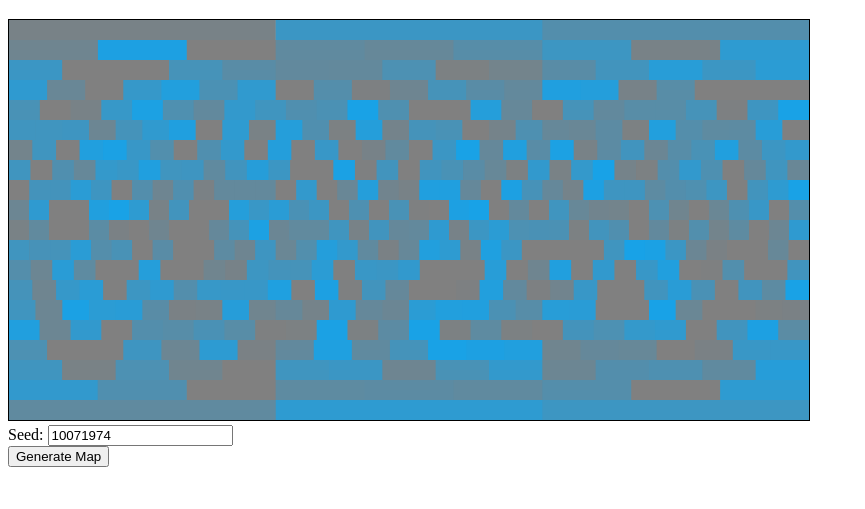
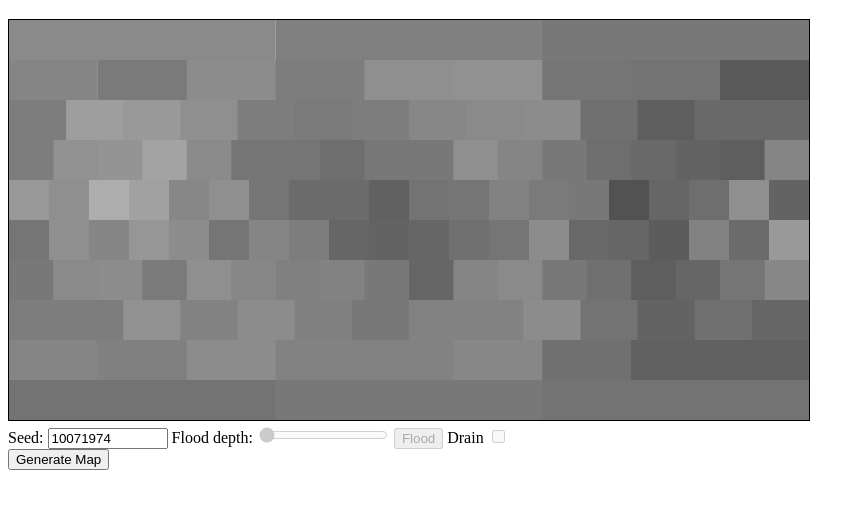
Before and after one commit to bdore37/mapproject, a plain HTML site: page index.html in a window 1280 px wide. Both pictures are taken after a click on the button "Generate Map". Shown: the part 61-570 px from the top of the page, without its empty margins (0-865 px from the left). Drawn offline with Linux system fonts and the light colour scheme.

Commit message:
Add files via upload
On index mainly disabled poorly functioning features (water)
On map.js, lots of stuff

```diff
--- a/index.html
+++ b/index.html
@@ -16,7 +16,12 @@
 
 <form id="control">
   <label for="seed">Seed:</label>
-  <input type="text" id="seed" name="seed" value="10071974">
+  <input type="number" id="seed" name="seed" min="0" max="2147483646" value="10071974">
+  <label for="flooddepth">Flood depth:</label>
+  <input type="range" id="flooddepth" name-"flooddepth" min="0" max="1" step="0.01" value="0" disabled>
+  <input type="button" onclick="floodAll();" value="Flood" disabled>
+  <label for="drain">Drain</label>
+  <input type="checkbox" id="drain" name="drain" disabled>
 </form>
 
 <button onclick="generateMap();">Generate Map</button>
--- a/map.js
+++ b/map.js
@@ -2,28 +2,92 @@
 
 const seedInput = document.getElementById("seed");
 let theSeed = seedInput.value; // 0 < X < m
-const mapWidth = 40; // Maybe irrelevant with mapType sets
-const mapHeight = 20; // Maybe this becomes "size"
+
+const floodDepthInput = document.getElementById("flooddepth");
+const drainSwitch = document.getElementById("drain").checked;
+
+const mapSize = 10; // Should be even for now
 const fullMap = [[]]; // Multidimensional ([r][c]) array
-const mapTypes = new Map();
 
 // -- Set Up Maps Structures --
 
-mapTypes.set("full", [3, 9, 15, 21, 26, 30, 34, 37, 39, 40, 40, 39, 37, 34, 30, 26, 21, 15, 9, 3]); // Figure out how to do this programmatically
+const mapTypes = new Map();
+buildStructures();
 
 // -- Objects --
+
+function locationObj(x, y) {
+
+this.x = x;
+this.y = y;
+this.z = 0;
+
+}
+
+function neighborObj() {
+
+this.top = []; // Top neighbors from left to right
+this.bottom = []; // Bottom neighbors from left to right
+this.left = {};
+this.right = {};
+
+this.all = function() {
+
+  let a = [];
+
+  for (let n = 0; n < this.top.length; n++) {
+    a.push(this.top[n]);
+  }
+
+  for (let n =0; n< this.bottom.length; n++) {
+    a.push(this.bottom[n]);
+  }
+
+  a.push(this.left);
+  a.push(this.right);
+
+  return a;
+}
+
+}
+
+function earthObj(start, value) {
+
+this.type = "";
+this.start = start; // Where this layer starts
+this.value = value; // How deep/high this layer is
+
+}
 
 function mapChunk(value) {
 
 this.id = "";
-this.value = value; // Randomized underlying value which will influence ultimate height
+this.location = []; // x, y, z
+this.value = value; // Underlying value which will influence ultimate height
 this.map = []; // Array of subordinate chunks - might be better the other way
 this.earth = []; // Array of earth layers
 this.water = 0; // -Array of water layers- Currently level of water
 this.air = []; // Array of air layers
 this.pressure = 0; // Vector indicating pressure
 
-this.neighbors = []; // All chunks touching this one
+this.neighbors = {}; // All chunks touching this one
+this.neighborhood = function() {
+// All chunks touching neighbors
+  let temp = [];
+  let members = [];
+
+  for (let n = 0; n < this.neighbors.all().length; n++) {
+    temp.push(this.neighbors.all()[n]);
+  }
+
+  for (let n = 0; n < temp.length; n++) {
+    for (let m = 0; m < temp[n].neighbors.all().length; m++) {
+      members.push(temp[n].neighbors.all()[m]);
+    }
+  }
+
+  return members;
+};
 
 this.flood = function(depth) {
 // What happens to the water layer
@@ -67,30 +131,66 @@ this.drain = function() {
   }
 };
 
-this.erode = function()  {}; // This might actually be used for all layers to simulate movement from "high" to low
+this.erode = function() {}; // This might actually be used for all layers to simulate movement from "high" to low
 this.warp = function() {}; // Maybe think of another name. Simulating continental drift
 
 }
 
 // -- Functions --
 
+function buildStructures() {
+// Identifies number of columns per row for a sphere
+
+const halfHeight = Math.round(mapSize / 2);
+const colsPerRow = [];
+let colsTop = 0;
+let colsBottom = 0;
+let cols = 0;
+let rowTop = 0;
+let rowBottom = 0;
+let rowIncrement = 0;
+let rowIndex = [];
+
+for (let l = (halfHeight - 1); l >= 0; l--){
+  rowTop = l + 1;
+  rowBottom = l;
+  colsTop = Math.cos(rowTop * Math.PI / 2 / halfHeight) * halfHeight * 4;
+  colsBottom = Math.cos(rowBottom * Math.PI / 2 / halfHeight) * halfHeight * 4;
+  cols = Math.round((colsTop + colsBottom) / 2);
+  colsPerRow.push(cols);
+
+  rowIndex.push(rowIncrement);
+  rowIncrement += cols;
+}
+
+for (let l = (halfHeight - 1); l >= 0; l--){
+  colsPerRow.push(colsPerRow[l]);
+
+  rowIndex.push(rowIncrement);
+  rowIncrement += colsPerRow[l];
+}
+
+mapTypes.set("full", colsPerRow);
+mapTypes.set("fullRowIndex", rowIndex);
+
+}
+
 function assignNeighbors() {
 // This has to be done after all the mapChunks are created
 
 let neighbor = {};
-let neighbors = [];
 let maxCols = 0;
 let neighborCols = 0;
 let min = 0;
 let max = 0;
 
-for (let r = 0; r < mapHeight; r++) {
+for (let r = 0; r < mapSize; r++) {
 
   maxCols = mapTypes.get("full")[r];
 
   for (let c = 0; c < maxCols; c++) {
 
-    neighbors.length = 0;
+    fullMap[r][c].neighbors = new neighborObj();
 
     // Left neighbor
     if (c === 0) {
@@ -98,7 +198,7 @@ for (let r = 0; r < mapHeight; r++) {
     } else {
       neighbor = fullMap[r][c - 1];
     }
-    neighbors.push(neighbor);
+    fullMap[r][c].neighbors.left = neighbor;
 
     // Right neighbor
     if (c === (maxCols - 1)) {
@@ -106,7 +206,7 @@ for (let r = 0; r < mapHeight; r++) {
     } else {
       neighbor = fullMap[r][c+1];
     }
-    neighbors.push(neighbor);
+    fullMap[r][c].neighbors.right = neighbor;
 
     min = c / maxCols;
     max = (c + 1) / maxCols;
@@ -115,80 +215,69 @@ for (let r = 0; r < mapHeight; r++) {
     if (r > 0) {
       neighborCols = mapTypes.get("full")[r - 1];
       for (let n = Math.floor(neighborCols * min); n < Math.ceil(neighborCols * max); n++) {
-        neighbors.push(fullMap[r - 1][n]);
+        fullMap[r][c].neighbors.top.push(fullMap[r - 1][n]);
       }
     }
 
     // Bottom neighbors
-    if (r < (mapHeight - 1)) {
+    if (r < (mapSize - 1)) {
       neighborCols = mapTypes.get("full")[r + 1];
       for (let n = Math.floor(neighborCols * min); n < Math.ceil(neighborCols * max); n++) {
-        neighbors.push(fullMap[r + 1][n]);
+        fullMap[r][c].neighbors.bottom.push(fullMap[r + 1][n]);
       }
-    }
-
-    for (let l = 0; l < neighbors.length; l++) {
-      fullMap[r][c].neighbors.push(neighbors[l]);
     }
   }
 }
 
 }
 
+function smooth(chunk) {
+// Average value of neighborhood
+
+let tempValue = 0;
+let neighbors = chunk.neighborhood();
+
+for (let n = 0; n < neighbors.length; n++) {
+  tempValue += neighbors[n].value;
+}
+
+return tempValue / neighbors.length;
+}
+
 function floodAll() {
 // Add water to entire map
 
-for (let r = 0; r < mapHeight; r++) {
+depth = floodDepthInput.value;
+
+for (let r = 0; r < mapSize; r++) {
   for (let c = 0; c < mapTypes.get("full")[r]; c++) {
-    fullMap[r][c].water = 0.33;
+    fullMap[r][c].flood(depth);
   }
 }
 
-// FIX THIS!!
-for (let i = 0; i < 100000; i++) {
-  let rnd = Math.round(prng(theSeed) * 507);
-  if (rnd < 3) {
-    fullMap[0][2 - rnd].drain();
-  } else if (rnd < 12) {
-    fullMap[1][11 - rnd].drain();
-  } else if (rnd < 27) {
-    fullMap[2][26 - rnd].drain();
-  } else if (rnd < 48) {
-    fullMap[3][47 - rnd].drain();
-  } else if (rnd < 74) {
-    fullMap[4][73 - rnd].drain();
-  } else if (rnd < 104) {
-    fullMap[5][103 - rnd].drain();
-  } else if (rnd < 138) {
-    fullMap[6][137 - rnd].drain();
-  } else if (rnd < 175) {
-    fullMap[7][174 - rnd].drain();
-  } else if (rnd < 214) {
-    fullMap[8][213 - rnd].drain();
-  } else if (rnd < 254) {
-    fullMap[9][253 - rnd].drain();
-  } else if (rnd < 294) {
-    fullMap[10][293 - rnd].drain();
-  } else if (rnd < 333) {
-    fullMap[11][332 - rnd].drain();
-  } else if (rnd < 370) {
-    fullMap[12][369 - rnd].drain();
-  } else if (rnd < 404) {
-    fullMap[13][403 - rnd].drain();
-  } else if (rnd < 434) {
-    fullMap[14][433 - rnd].drain();
-  } else if (rnd < 460) {
-    fullMap[15][459 - rnd].drain();
-  } else if (rnd < 481) {
-    fullMap[16][480 - rnd].drain();
-  } else if (rnd < 496) {
-    fullMap[17][495 - rnd].drain();
-  } else if (rnd < 505) {
-    fullMap[18][504 - rnd].drain();
-  } else {
-    fullMap[19][507 - rnd].drain();
-  }
+drawMap();
+if (drainSwitch) drainAll();
+
 }
+
+function drainAll(){
+
+rowIndex = mapTypes.get("fullRowIndex");
+indexMax = mapSize - 1;
+drainCycles = 5;
+maxChunks = rowIndex[indexMax] + mapTypes.get("full")[indexMax];
+
+for (let i = 0; i < drainCycles; i++) {
+  let rnd = Math.round(prng(theSeed) * (maxChunks - 1));
+
+  let n = 0;
+  while (rnd < rowIndex[n]) n++;
+  fullMap[n][rnd - rowIndex[n]].drain();
+
+  console.log("rnd = ", rnd, "drain: ", n, (rnd - rowIndex[n]));
+
+}
+
 drawMap();
 
 }
@@ -196,22 +285,30 @@ drawMap();
 function generateMap() {
 // Draws the map after the button is pushed
 
-for (let r = 0; r < mapHeight; r++) {
+theSeed = seedInput.value; // Resets to seed in prompt
+let rWidth = mapTypes.get("full");
+
+for (let r = 0; r < mapSize; r++) {
   fullMap[r] = []; // Have to add this to tell it each new row is another array
 }
 
-for (let r = 0; r < mapHeight; r++) {
-  for (let c = 0; c < mapTypes.get("full")[r]; c++) {
+for (let r = 0; r < mapSize; r++) {
+  for (let c = 0; c < rWidth[r]; c++) {
     fullMap[r][c] = new mapChunk(prng(theSeed));
     fullMap[r][c].id = "(" + r + "," + c + ")";
+    fullMap[r][c].location = new locationObj(r, c);
   }
 }
 
 assignNeighbors();
 
+for (let r = 0; r < mapSize; r++) {
+  for (let c = 0; c < rWidth[r]; c++) {
+    fullMap[r][c].earth.push(new earthObj(0, smooth(fullMap[r][c])));
+  }
+}
+
 drawMap();
-
-floodAll();
 
 }
 
@@ -221,9 +318,11 @@ const canvas = document.getElementById("canvas");
 const d = canvas.getContext("2d");
 const width = canvas.clientWidth;
 const height = canvas.clientHeight;
-let chunkWidth = width / mapWidth;
+
+let chunkWidth = 0;
 let chunksWide = 0;
-const chunkHeight = height / mapHeight;
+const chunkHeight = height / mapSize;
+
 const hslStringA = "hsl(200, ";
 const hslStringB = "%, ";
 const hslStringC = "%)";
@@ -231,14 +330,14 @@ let shade = "";
 let saturation = "";
 let hslString = "";
 
-for (let r = 0; r < mapHeight; r++) {
+for (let r = 0; r < mapSize; r++) {
 
   chunksWide = mapTypes.get("full")[r];
   chunkWidth = width / chunksWide;
 
   for (let c = 0; c < chunksWide; c++) {
     saturation = Math.round(fullMap[r][c].water * 100);
-    shade = 50// Math.round(fullMap[r][c].value * 100);
+    shade = Math.round(fullMap[r][c].earth[0].value * 100);
     hslString = hslStringA + saturation + hslStringB + shade + hslStringC;
     d.fillStyle = hslString;
     d.fillRect(c * chunkWidth, r * chunkHeight, (c + 1) * chunkWidth, (r + 1) * chunkHeight);
```
